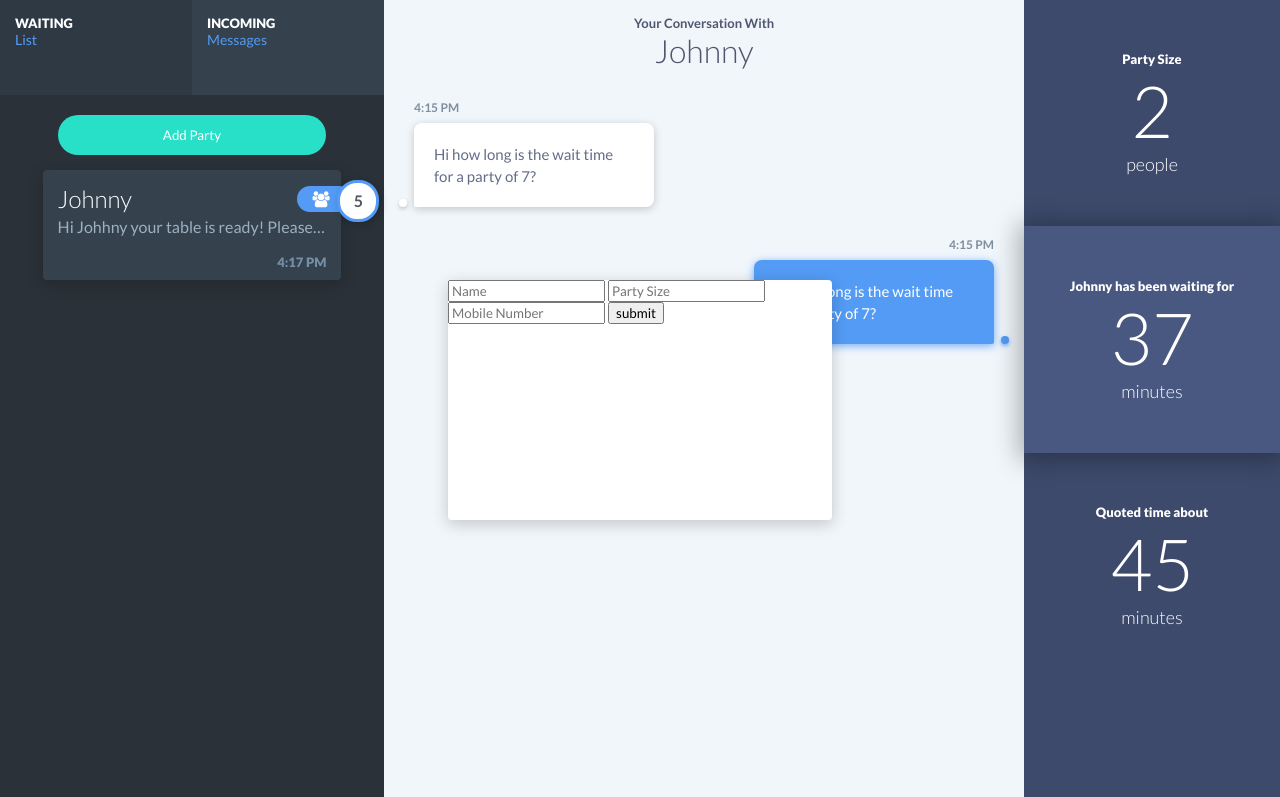
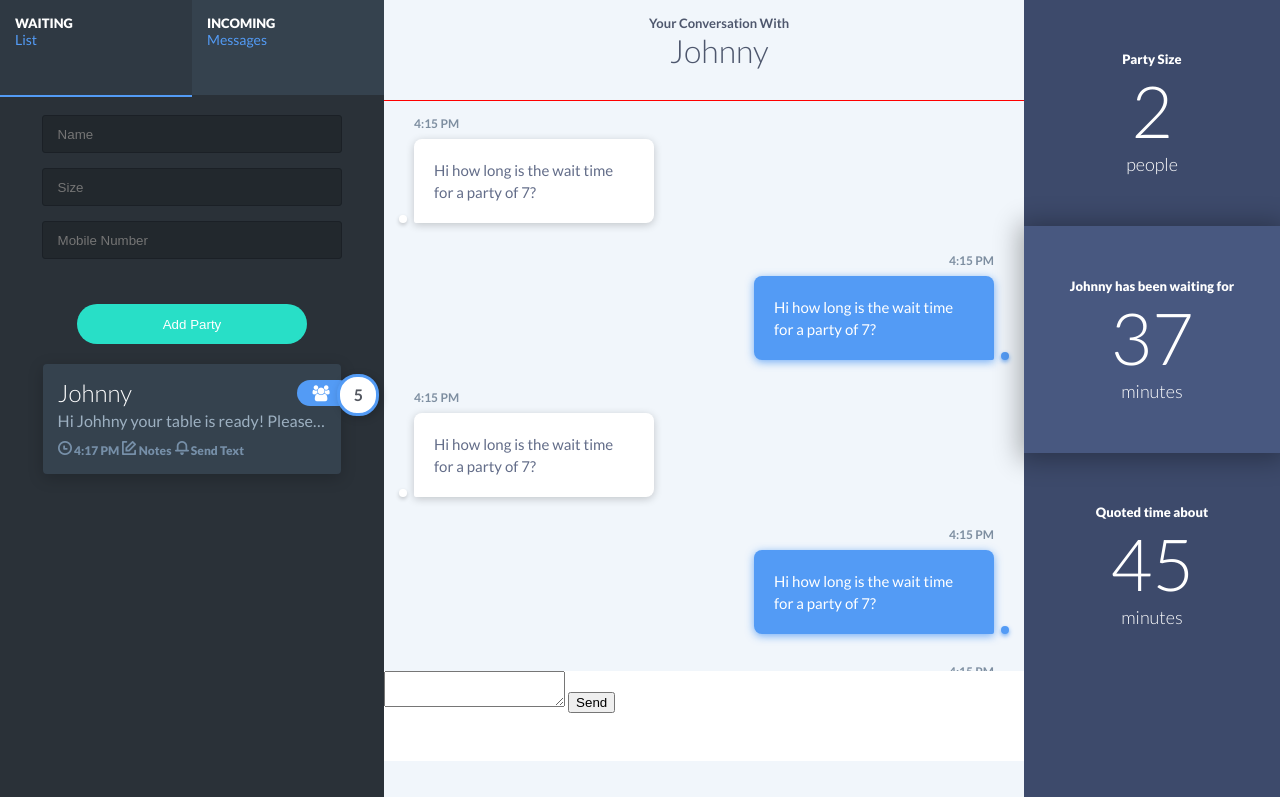
Before and after one commit to dannyp32/tabletext, a plain HTML site: page index.html in a window 1280 px wide. Both pictures are taken after a click on the button "Add Party". Shown: the top 797 px of the page. Drawn offline with nearby package versions, Linux system fonts and the light colour scheme; a script that the page names is missing.

Commit message:
New add party form and message scrolls now.

```diff
--- /dev/null
+++ b/css/signin.css
@@ -0,0 +1,32 @@
+body {
+    background: #f1f6fb;
+    font-family: 'Lato', sans-serif;
+}
+
+.sidebar {
+    width: 36px;
+    height: 100%;
+    position: absolute;
+    left: 0;
+    top: 0;
+    background: #fff;
+    box-shadow: 0 0 16px 0px rgba(0, 0, 0, 0.3);
+}
+
+.signin > input, .signin > button {
+    display: block;
+    margin: 0 auto;
+}
+
+.signin > .header {
+    padding: 15px;
+    color: #4E576D;
+    font-weight: 700;
+    font-size: 13px;
+    text-align: center;
+}
+
+.signin > .header > .name {
+    font-weight: 300;
+    font-size: 32px;
+}
--- a/css/style.css
+++ b/css/style.css
@@ -1,4 +1,4 @@
-* {
+body {
     font-family: 'Lato', sans-serif;
 }
 
@@ -80,6 +80,7 @@ html,
 
 .category.active {
     background: #2f3943;
+    border-bottom: 2px solid #539bf5;
 }
 
 .category > .top-word {
@@ -96,11 +97,40 @@ html,
 
 /****** ADD PARTY BUTTON ******/
 
+.add-party-form2 {
+    width: 100%;
+    margin-bottom: 45px;
+    display: none;
+}
+
+.add-party-form2 > input {
+    display: block;
+    width: 70%;
+    height: 36px;
+    margin: 0 auto;
+    background: #22282d;
+    outline: none;
+    margin-top: 15px;
+    padding: 0 15px;
+    border: 1px solid #1b2026;
+    border-radius: 3px;
+    color: #fff;
+}
+
+.add-party-form2 > .title {
+    color: #539bf5;
+    font-weight: 100;
+    font-size: 28px;
+    text-align: center;
+    line-height: 32px;
+    margin-top: 15px;
+}
+
 .add-party {
     display: block;
     position: relative;
-    margin: 15px auto;
-    width: 70%;
+    margin: 20px auto;
+    width: 60%;
     background: #28dfc7;
     outline: none;
     height: 40px;
@@ -113,6 +143,20 @@ html,
 
 
 /****** PARTIES ******/
+
+.party > .info > .info-group, .info-group > .icon, .info-group > .description  {
+    display: inline-block;
+}
+
+.info-group {
+    color: #768fa8;
+    font-size: 12px;
+    font-weight: 900;
+}
+
+.info-group > .description {
+    line-height: 7px;
+}
 
 .party {
     position: relative;
@@ -233,11 +277,20 @@ html,
     font-weight: 700;
     font-size: 13px;
     text-align: center;
+    width: 100%;
+    height: 70px;
+    border-bottom: 1px solid red;
 }
 
 .chat > .description > .name {
     font-weight: 300;
     font-size: 32px;
+}
+
+.chat > .conversation {
+    width: 100%;
+    height: calc(80% - 70px);
+    overflow-y: scroll;
 }
 
 .message {
@@ -306,14 +359,8 @@ html,
     box-shadow: 0 2px 4px 0px rgba(83, 155, 245, .8);
 }
 
-.add-party-form {
-    width: 30%;
-    height: 30%;
-    position: absolute;
-    top: 35%;
-    left: 35%;
-    display: none;
-    background: white;
-    border-radius: 4px;
-    box-shadow: 0 4px 16px 0px rgba(0, 0, 0, .2);
+.new-message {
+    width: 100%;
+    height: calc(20% - 70px);
+    background: #fff;
 }
--- a/index.html
+++ b/index.html
@@ -22,13 +22,31 @@
                     <div class="bottom-word">Messages</div>
                 </div>
             </div>
+            <div class="add-party-form2">
+                <input type="text" placeholder="Name">
+                <input type="text" placeholder="Size">
+                <input type="text" placeholder="Mobile Number">
+            </div>
             <button class="add-party">Add Party</button>
             <div id="parties">
                 <div class="party active">
                     <div class="name">Johnny</div>
                     <div class="preview truncate">Hi Johhny your table is ready! Please let your host know once you've arrived to be seated.
                     </div>
-                    <div class="arrival-time">4:17 PM</div>
+                    <div class="info">
+                        <div class="info-group">
+                            <img class="icon" src="img/clock.png">
+                            <div class="description">4:17 PM</div>
+                        </div>
+                        <div class="info-group">
+                            <img class="icon" src="img/notes.png">
+                            <div class="description">Notes</div>
+                        </div>
+                        <div class="info-group">
+                            <img class="icon" src="img/bell.png"s>
+                            <div class="description">Send Text</div>
+                        </div>
+                    </div>
                     <div class="size">
                         <i class="fa fa-users icon"></i>
                         <div class="number">5</div>
@@ -56,9 +74,31 @@
                     <div class="text">Hi how long is the wait time for a party of 7?</div>
                     <div class="dot"></div>
                 </div>
+                <div class="message me">
+                    <div class="time">4:15 PM</div>
+                    <div class="text">Hi how long is the wait time for a party of 7?</div>
+                    <div class="dot"></div>
+                </div>
+                <div class="message them">
+                    <div class="time">4:15 PM</div>
+                    <div class="text">Hi how long is the wait time for a party of 7?</div>
+                    <div class="dot"></div>
+                </div>
+                <div class="message them">
+                    <div class="time">4:15 PM</div>
+                    <div class="text">Hi how long is the wait time for a party of 7?</div>
+                    <div class="dot"></div>
+                </div>
+                <div class="message me">
+                    <div class="time">4:15 PM</div>
+                    <div class="text">Hi how long is the wait time for a party of 7?</div>
+                    <div class="dot"></div>
+                </div>
             </div>
             <!-- /end conversation -->
             <div class="new-message">
+                <textarea class="message-text"></textarea>
+                <button class="send-message">Send</button>
             </div>
             <!-- /end new-message -->
         </div>
@@ -83,13 +123,6 @@
         <div class="clear"></div>
     </div>
     <div class="test">blah</div>
-
-    <div class="add-party-form">
-        <input class="name" type="text" placeholder="Name">
-        <input class="size" type="number" placeholder="Party Size">
-        <input class="mobile" type="number" placeholder="Mobile Number">
-        <button class="add-party-submit">submit</button>
-    </div>
     <script src="https://cdn.socket.io/socket.io-1.3.5.js"></script>
     <script src="https://ajax.googleapis.com/ajax/libs/jquery/1.12.0/jquery.min.js"></script>
     <script src="js/index.js" type="text/javascript"></script>
--- a/js/index.js
+++ b/js/index.js
@@ -1,5 +1,7 @@
 $('.add-party').click(function (event) {
-    $('.add-party-form').show();
+    $('.add-party-form2').show(function(){
+          $(".add-party-form2").slideDown();
+      });
 });
 $('.add-party-submit').click(function (event) {
     $('.add-party-submit').attr("disabled", true);
```
Also changed, not shown: img/bell.png (added), img/clock.png (added), img/notes.png (added).
